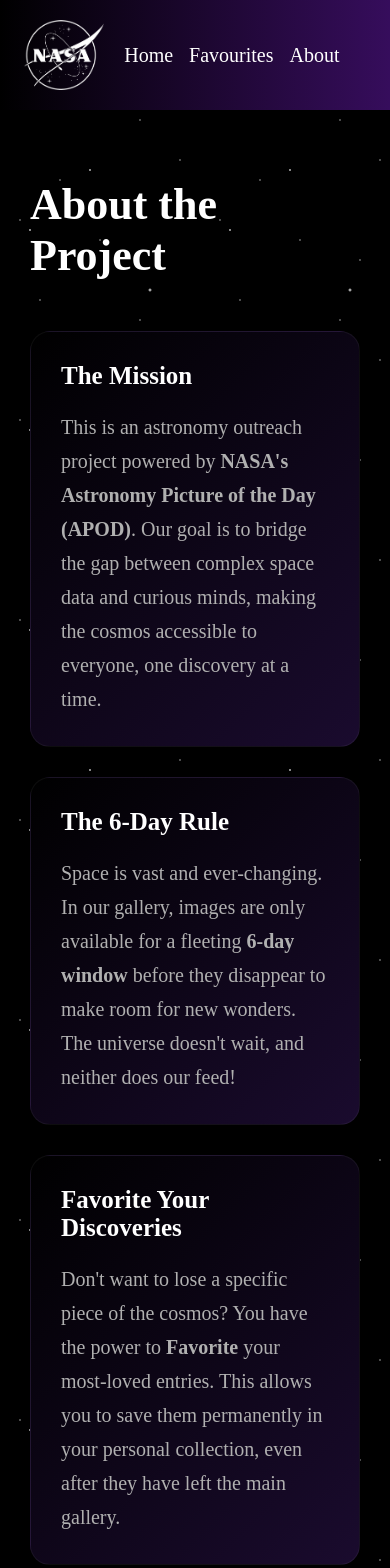
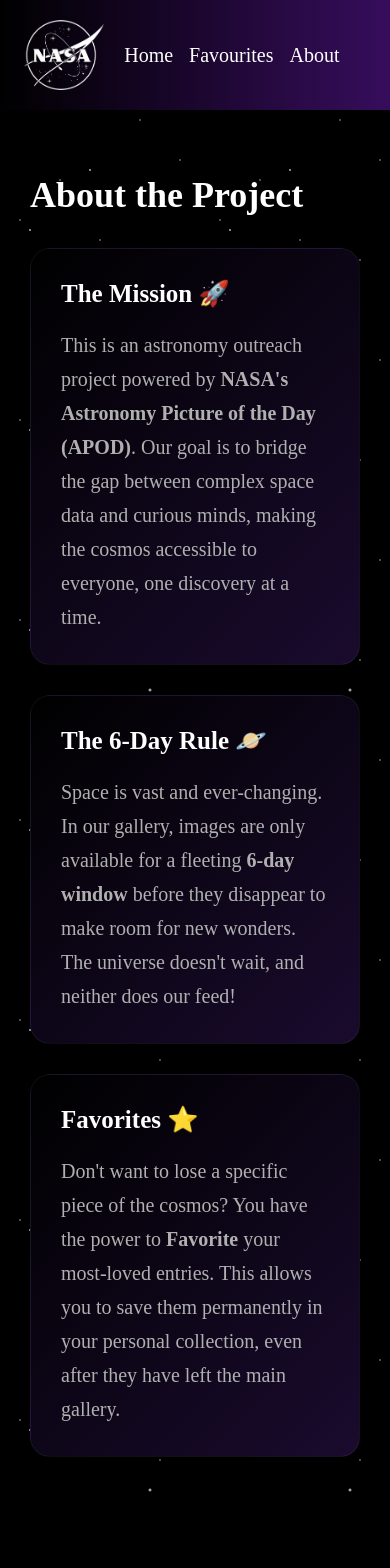
Before and after one commit to ManuBy00/project_NASA, an Angular app: page /about in a window 390 px wide. Shown: the top 1568 px of the page. After the commit the page ends 1497 px from the top, so only its background shows below. Built offline with nearby package versions, Linux system fonts and the light colour scheme.

Commit message:
+ about v5

```diff
--- a/src/app/domains/apod/pages/about/about.css
+++ b/src/app/domains/apod/pages/about/about.css
@@ -62,3 +62,10 @@
 .back-link:hover {
   opacity: 0.7;
 }
+
+@media (max-width: 600px){
+  .apod-title{
+    font-size: 1.8rem;
+    margin-bottom: 0.1rem;
+  }
+}
--- a/src/app/domains/apod/pages/about/about.html
+++ b/src/app/domains/apod/pages/about/about.html
@@ -4,7 +4,7 @@
     <h1 class="apod-title">About the Project</h1>
 
     <div class="apod-description-box">
-      <h3 class="description-title">The Mission</h3>
+      <h3 class="description-title">The Mission 🚀</h3>
       <div class="description-content">
         This is an astronomy outreach project powered by <strong>NASA's Astronomy Picture of the Day (APOD)</strong>.
         Our goal is to bridge the gap between complex space data and curious minds, making the cosmos
@@ -13,7 +13,7 @@
     </div>
 
     <div class="apod-description-box">
-      <h3 class="description-title">The 6-Day Rule</h3>
+      <h3 class="description-title">The 6-Day Rule 🪐</h3>
       <div class="description-content">
         Space is vast and ever-changing. In our gallery, images are only available
         for a fleeting <strong>6-day window</strong> before they disappear to make room for new wonders.
@@ -22,7 +22,7 @@
     </div>
 
     <div class="apod-description-box">
-      <h3 class="description-title">Favorite Your Discoveries</h3>
+      <h3 class="description-title">Favorites ⭐</h3>
       <div class="description-content">
         Don't want to lose a specific piece of the cosmos? You have the power to
         <strong>Favorite</strong> your most-loved entries. This allows you to save them
```
